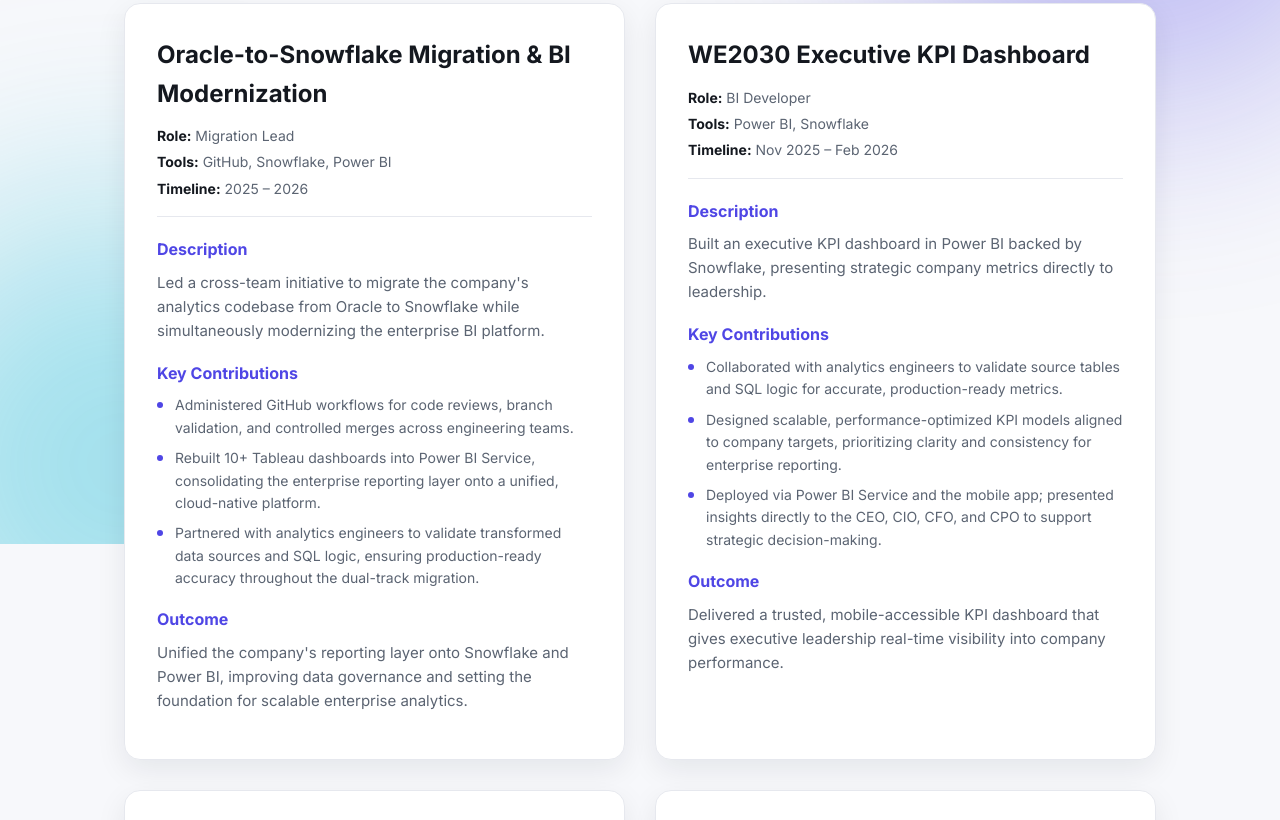
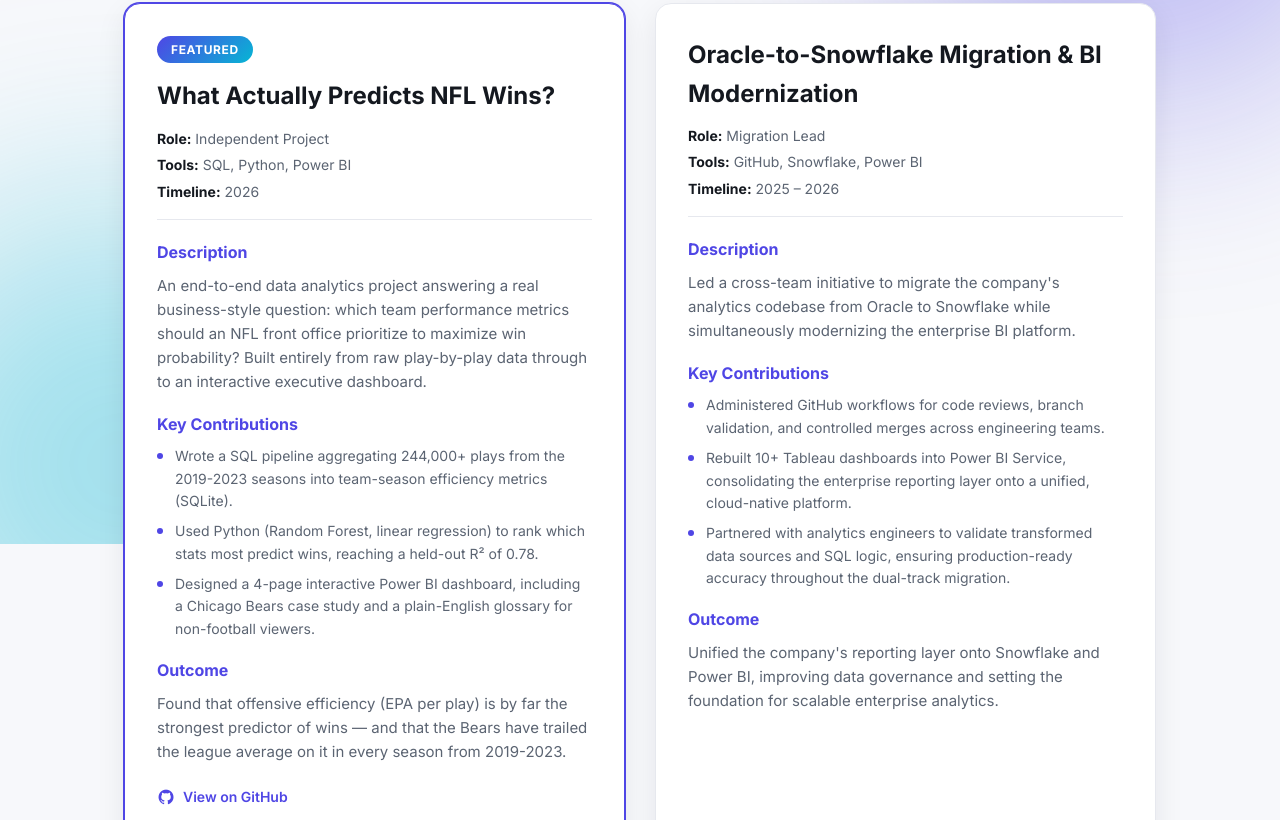
Before and after one commit to ryancorydon/portfolio, a plain HTML site: page project.html in a window 1280 px wide. Shown: the part 256-1076 px from the top of the page. Drawn offline with nearby package versions, Linux system fonts and the light colour scheme.

Commit message:
Add NFL win-prediction project as featured, first project
New SQL + Python + Power BI project answering "what predicts NFL
wins" now leads the Projects page, replacing the Coming Soon
placeholder. Links to the GitHub repo and highlights the key
finding (offensive EPA/play as the strongest predictor).

```diff
--- a/project.html
+++ b/project.html
@@ -44,6 +44,33 @@
             </div>
 
             <div class="project-row">
+                <div class="project-card project-card-featured">
+                    <div class="featured-badge">Featured</div>
+                    <h3>What Actually Predicts NFL Wins?</h3>
+                    <div class="project-meta">
+                        <span><strong>Role:</strong> Independent Project</span>
+                        <span><strong>Tools:</strong> SQL, Python, Power BI</span>
+                        <span><strong>Timeline:</strong> 2026</span>
+                    </div>
+
+                    <h4>Description</h4>
+                    <p>An end-to-end data analytics project answering a real business-style question: which team performance metrics should an NFL front office prioritize to maximize win probability? Built entirely from raw play-by-play data through to an interactive executive dashboard.</p>
+
+                    <h4>Key Contributions</h4>
+                    <ul>
+                        <li>Wrote a SQL pipeline aggregating 244,000+ plays from the 2019-2023 seasons into team-season efficiency metrics (SQLite).</li>
+                        <li>Used Python (Random Forest, linear regression) to rank which stats most predict wins, reaching a held-out R² of 0.78.</li>
+                        <li>Designed a 4-page interactive Power BI dashboard, including a Chicago Bears case study and a plain-English glossary for non-football viewers.</li>
+                    </ul>
+
+                    <h4>Outcome</h4>
+                    <p>Found that offensive efficiency (EPA per play) is by far the strongest predictor of wins — and that the Bears have trailed the league average on it in every season from 2019-2023.</p>
+
+                    <a href="https://github.com/ryan-corydon/nfl-win-analytics" target="_blank" rel="noopener" class="project-link">
+                        <i class="bx bxl-github"></i> View on GitHub
+                    </a>
+                </div>
+
                 <div class="project-card">
                     <h3>Oracle-to-Snowflake Migration &amp; BI Modernization</h3>
                     <div class="project-meta">
@@ -130,11 +157,6 @@
                     <p>Delivered a trusted daily-use data product for Project Managers, improving cost transparency and accelerating data-driven decisions.</p>
                 </div>
 
-                <div class="project-card project-card-upcoming">
-                    <div class="upcoming-badge">Coming Soon</div>
-                    <h3>New Project — In the Works</h3>
-                    <p>I'm kicking off a new project soon. Check back here for details as it takes shape.</p>
-                </div>
             </div>
         </section>
     </main>
--- a/static/projects.css
+++ b/static/projects.css
@@ -88,6 +88,43 @@
   color: var(--accent);
 }
 
+.project-card-featured {
+  border: 1px solid var(--accent);
+  box-shadow: 0 0 0 1px var(--accent), var(--shadow);
+}
+
+.featured-badge {
+  display: inline-block;
+  padding: 4px 14px;
+  margin-bottom: 14px;
+  border-radius: 999px;
+  background: linear-gradient(135deg, var(--accent), var(--accent-2));
+  color: #fff;
+  font-size: 12px;
+  font-weight: 700;
+  letter-spacing: 0.05em;
+  text-transform: uppercase;
+}
+
+.project-link {
+  display: inline-flex;
+  align-items: center;
+  gap: 8px;
+  margin-top: 8px;
+  font-size: 14px;
+  font-weight: 600;
+  color: var(--accent);
+  text-decoration: none;
+}
+
+.project-link i {
+  font-size: 18px;
+}
+
+.project-link:hover {
+  text-decoration: underline;
+}
+
 .project-card-upcoming {
   display: flex;
   flex-direction: column;
```
